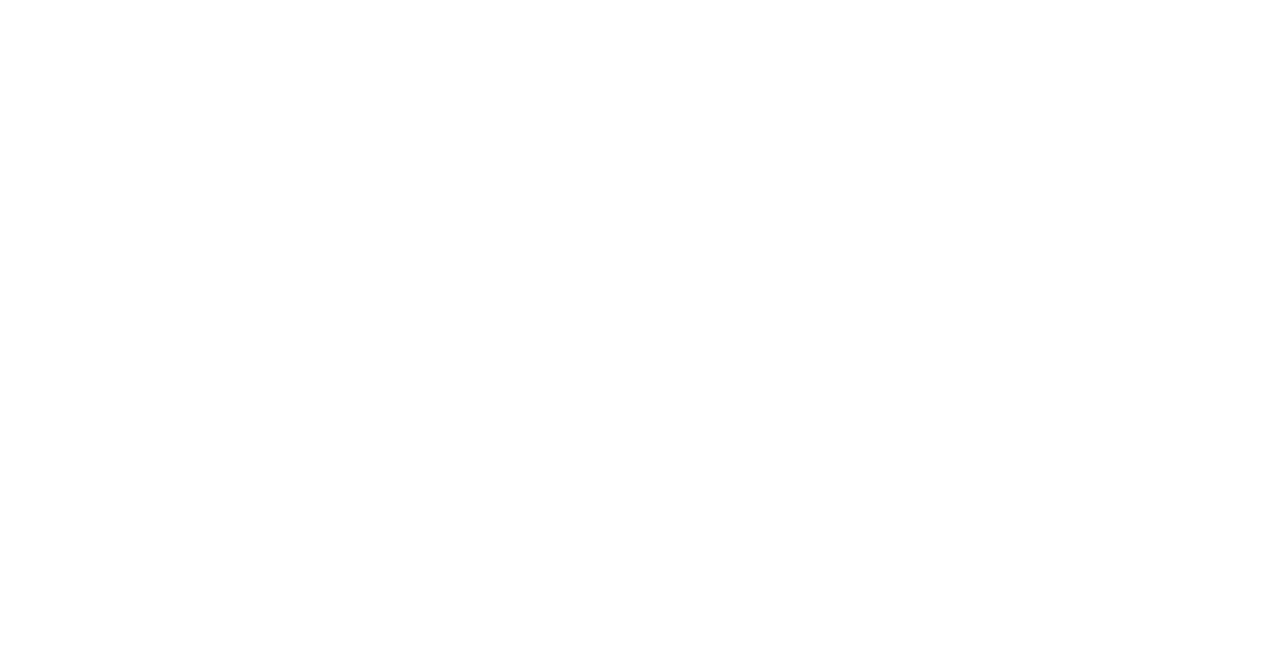
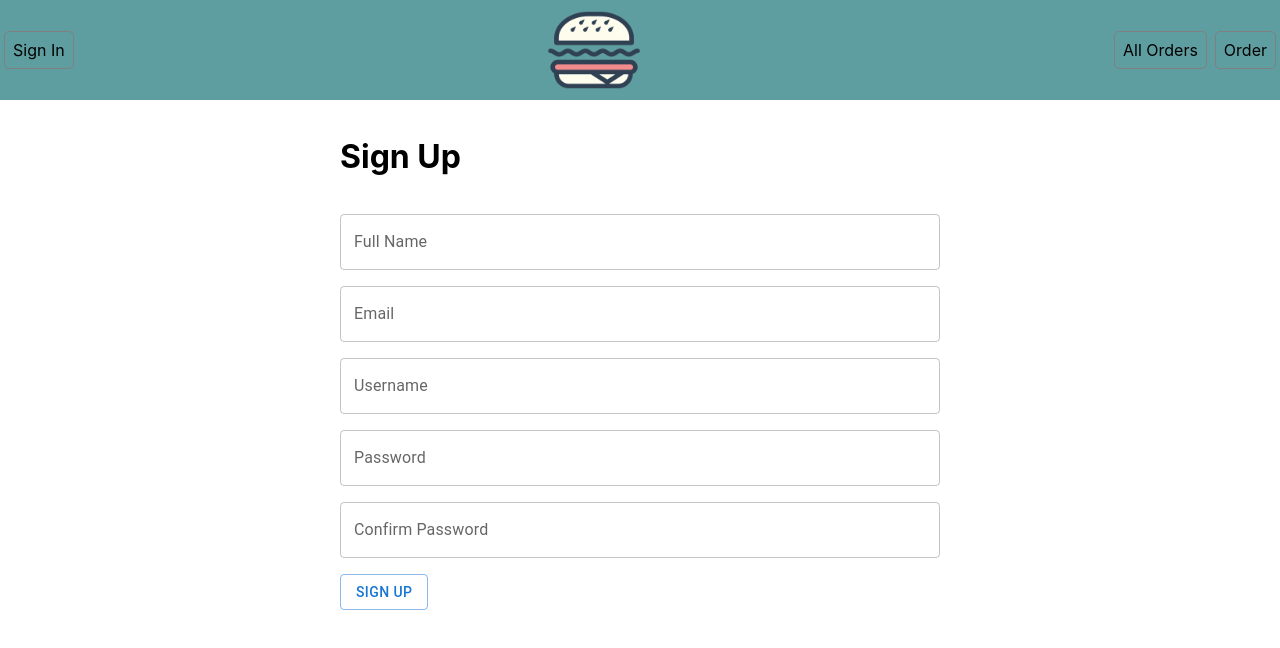
Before and after one commit to alirezaed/farsian, a React (Create React App) app: page /Signup in a window 1280 px wide. Before the commit this address had no page. Shown: the top 648 px of the page. Built offline with nearby package versions, Linux system fonts and the light colour scheme.

Commit message:
after session 18

```diff
--- a/src/App.tsx
+++ b/src/App.tsx
@@ -3,12 +3,16 @@
 import Layout from "./layout/Layout";
 import Order from "./pages/Order/Order";
 import Orders from "./pages/Orders/Orders";
+import SignIn from "./pages/SignIn/SignIn";
+import SignUp from "./pages/SignUp/SignUp";
 
 const App = () => (
   <Routes>
     <Route element={<Layout />}>
       <Route path="/" element={<Order />} />
       <Route path="/AllOrders" element={<Orders />} />
+      <Route path="/Signin" element={<SignIn />} />
+      <Route path="/Signup" element={<SignUp />} />
     </Route>
   </Routes>
 );
--- a/src/layout/Header/Header.tsx
+++ b/src/layout/Header/Header.tsx
@@ -7,7 +7,7 @@
   return (
     <div className={classes.header}>
       <div>
-        <MenuItem title="Sign In" to="/signin" />
+        <MenuItem title="Sign In" to="/Signin" />
       </div>
       <Logo />
       <div>
--- /dev/null
+++ b/src/pages/SignIn/SignIn.tsx
@@ -0,0 +1,53 @@
+import { Box, Button, Container, Grid, TextField, styled } from "@mui/material";
+import * as React from "react";
+import { useNavigate } from "react-router-dom";
+
+const FormContainer = styled("form")(({ theme }) => ({
+  margin: "auto",
+  marginTop: theme.spacing(2),
+  maxWidth: "600px",
+}));
+export default function SignIn() {
+  const navigate = useNavigate();
+
+  const handleSignup = () => {
+    console.log("handle signup");
+    navigate("/Signup");
+  };
+
+  return (
+    <Container>
+      <FormContainer>
+        <Grid container spacing={2}>
+          <Grid item xs={12}>
+            <h1>Login</h1>
+          </Grid>
+          <Grid item xs={12}>
+            <TextField
+              fullWidth
+              id="outlined-basic"
+              label="Username"
+              variant="outlined"
+            />
+          </Grid>
+          <Grid item xs={12}>
+            <TextField
+              fullWidth
+              id="outlined-basic"
+              label="Password"
+              variant="outlined"
+              type="password"
+            />
+          </Grid>
+          <Grid item>
+            <Button variant="outlined">Login</Button>
+            Dont have user?{" "}
+            <Button type="button" onClick={handleSignup}>
+              Sign Up
+            </Button>
+          </Grid>
+        </Grid>
+      </FormContainer>
+    </Container>
+  );
+}
--- /dev/null
+++ b/src/pages/SignUp/SignUp.tsx
@@ -0,0 +1,116 @@
+import { Box, Button, Container, Grid, TextField, styled } from "@mui/material";
+import * as React from "react";
+
+const FormContainer = styled("form")(({ theme }) => ({
+  margin: "auto",
+  marginTop: theme.spacing(2),
+  maxWidth: "600px",
+}));
+export default function SignUp() {
+  const [values, setValues] = React.useState<{ [field: string]: string }>({
+    fullname: "",
+    username: "",
+    password: "",
+    confirmpassword: "",
+    email: "",
+  });
+
+  const handleChangeField = (e: any) => {
+    setValues((p) => ({ ...p, [e.target.id]: e.target.value }));
+  };
+
+  const [errors, setErrors] = React.useState<{ [field: string]: string }>({
+    fullname: "",
+    username: "",
+    password: "",
+    confirmpassword: "",
+    email: "",
+  });
+
+  const handleSignup = (e: any) => {
+    e.preventDefault();
+    if (!values.fullname || values.fullname.length < 5) {
+      setErrors((p) => ({ ...p, fullname: "This field is required." }));
+      return;
+    } else {
+      setErrors((p) => ({ ...p, fullname: "" }));
+    }
+    console.log(values);
+  };
+
+  const fieldProps = (fieldName: string) => ({
+    value: values[fieldName],
+    onChange: handleChangeField,
+    helperText: errors[fieldName],
+    error: !!errors[fieldName],
+  });
+
+  return (
+    <Container>
+      <FormContainer>
+        <Grid container spacing={2}>
+          <Grid item xs={12}>
+            <h1>Sign Up</h1>
+          </Grid>
+          <Grid item xs={12}>
+            <TextField
+              {...fieldProps('fullname')}
+              id="fullname"
+              fullWidth
+              label="Full Name"
+              variant="outlined"
+            />
+          </Grid>
+          <Grid item xs={12}>
+            <TextField
+              type="email"
+              value={values.email}
+              onChange={handleChangeField}
+              id="email"
+              fullWidth
+              label="Email"
+              variant="outlined"
+            />
+          </Grid>
+          <Grid item xs={12}>
+            <TextField
+              value={values.username}
+              onChange={handleChangeField}
+              fullWidth
+              id="username"
+              label="Username"
+              variant="outlined"
+            />
+          </Grid>
+          <Grid item xs={12}>
+            <TextField
+              value={values.password}
+              onChange={handleChangeField}
+              fullWidth
+              id="password"
+              label="Password"
+              variant="outlined"
+              type="password"
+            />
+          </Grid>
+          <Grid item xs={12}>
+            <TextField
+              value={values.confirmpassword}
+              onChange={handleChangeField}
+              fullWidth
+              id="confirmpassword"
+              label="Confirm Password"
+              variant="outlined"
+              type="password"
+            />
+          </Grid>
+          <Grid item>
+            <Button type="submit" onClick={handleSignup} variant="outlined">
+              Sign Up
+            </Button>
+          </Grid>
+        </Grid>
+      </FormContainer>
+    </Container>
+  );
+}
```
